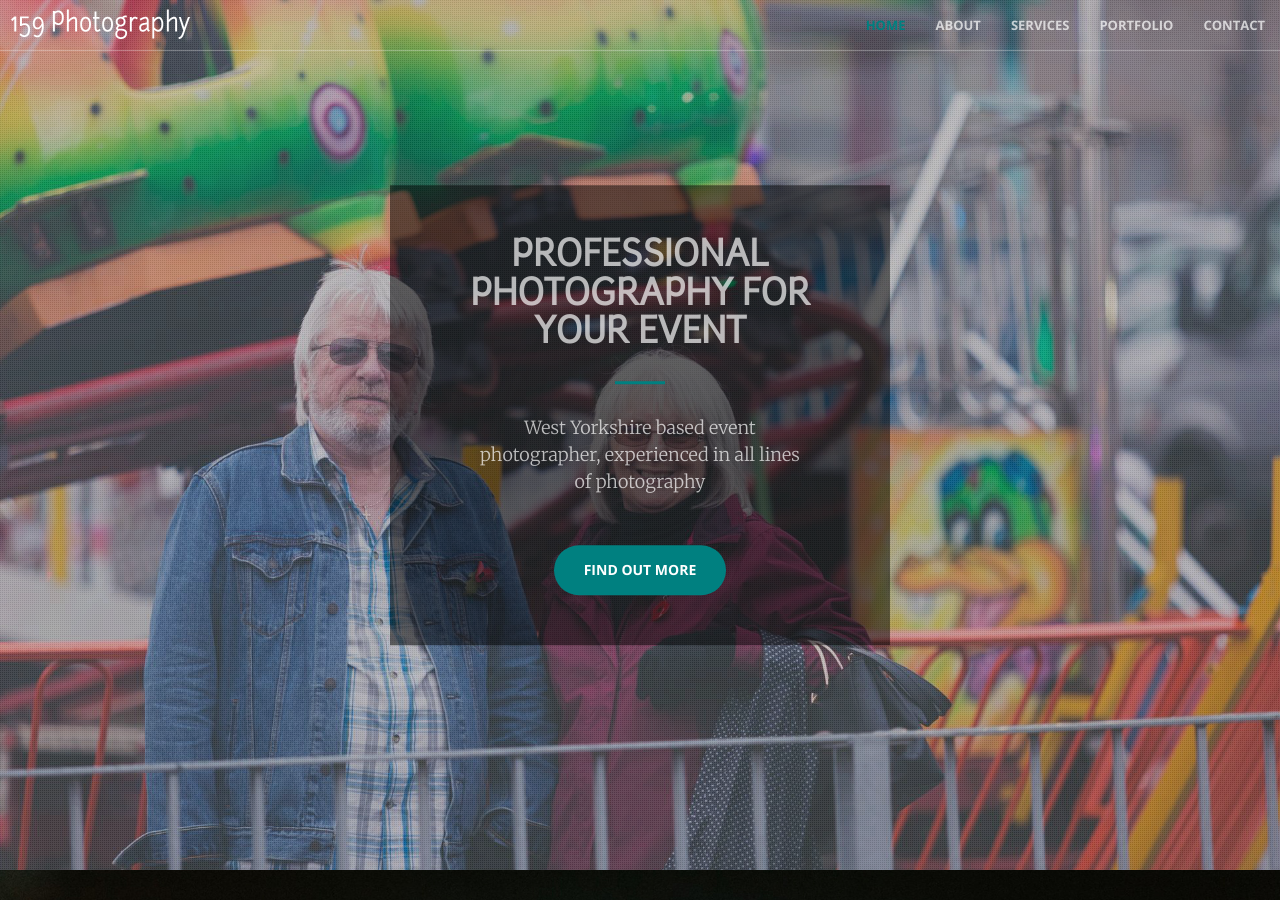
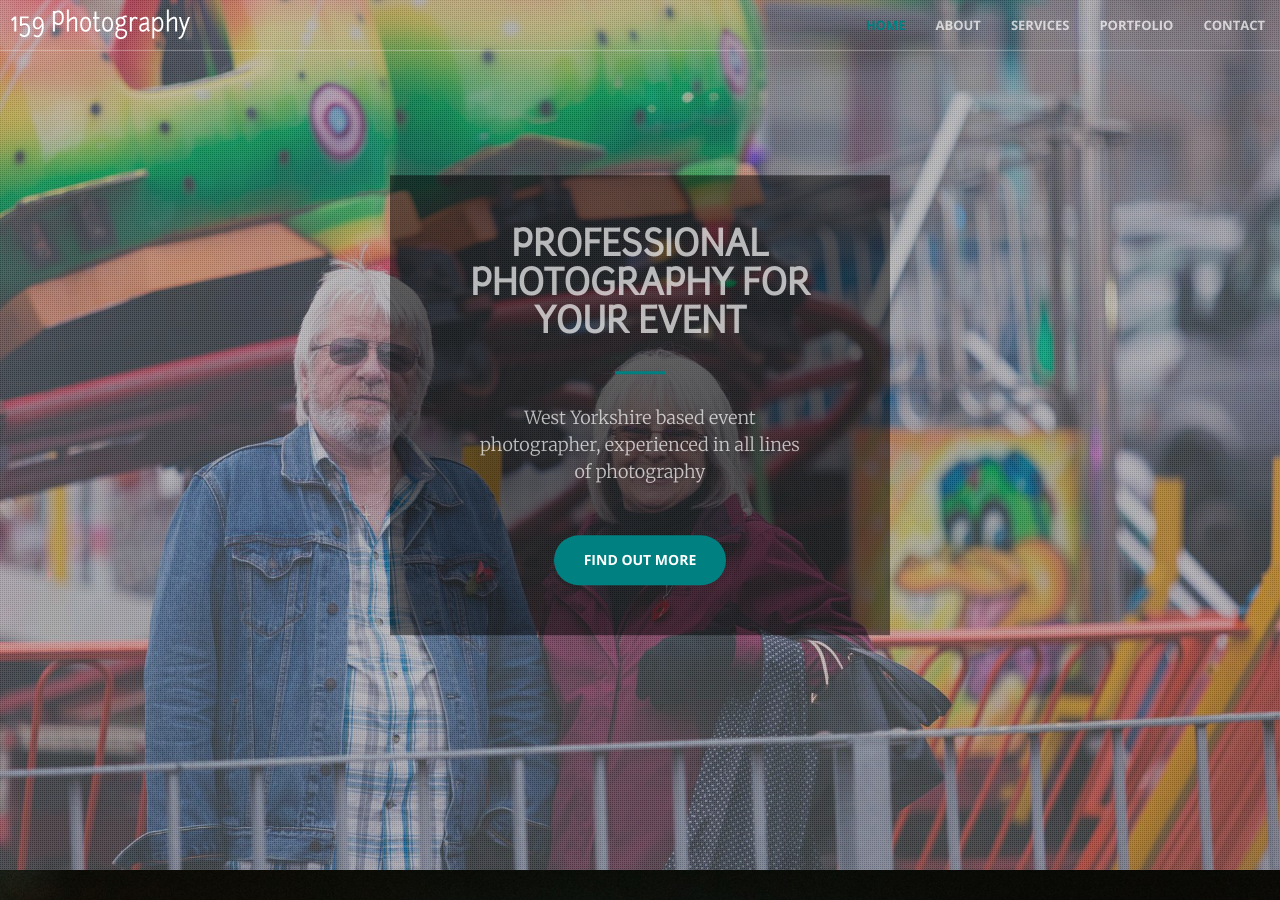
Before and after one commit to mattwhi/159photography, a Jekyll site: the page built from index.md, in a window 1280 px wide and 900 px high. Built offline with Jekyll 4.4.1, drawn with Linux system fonts in a browser that asks for light colours; some web fonts are replaced.

Commit message:
Styling fixes

```diff
--- a/_sass/_base.scss
+++ b/_sass/_base.scss
@@ -56,7 +56,7 @@
 }
 
 section {
-    padding: 100px 0;
+    padding: 200px 0;
 }
 
 aside {
@@ -190,7 +190,7 @@
     @media (min-width: 768px) {
         min-height: 100%;
         .header-content {
-            position: relative;
+            position: absolute;
             -webkit-transform: translateY(-50%);
             -ms-transform: translateY(-50%);
             transform: translateY(-50%);
@@ -200,6 +200,7 @@
             left: 0;
             right: 0;
             margin: 0 auto;
+            margin-bottom: 0;
             background: rgba(0,0,0,0.5);
             .header-content-inner {
                 max-width: 500px;
```
Also changed, not shown: 3 other files.
